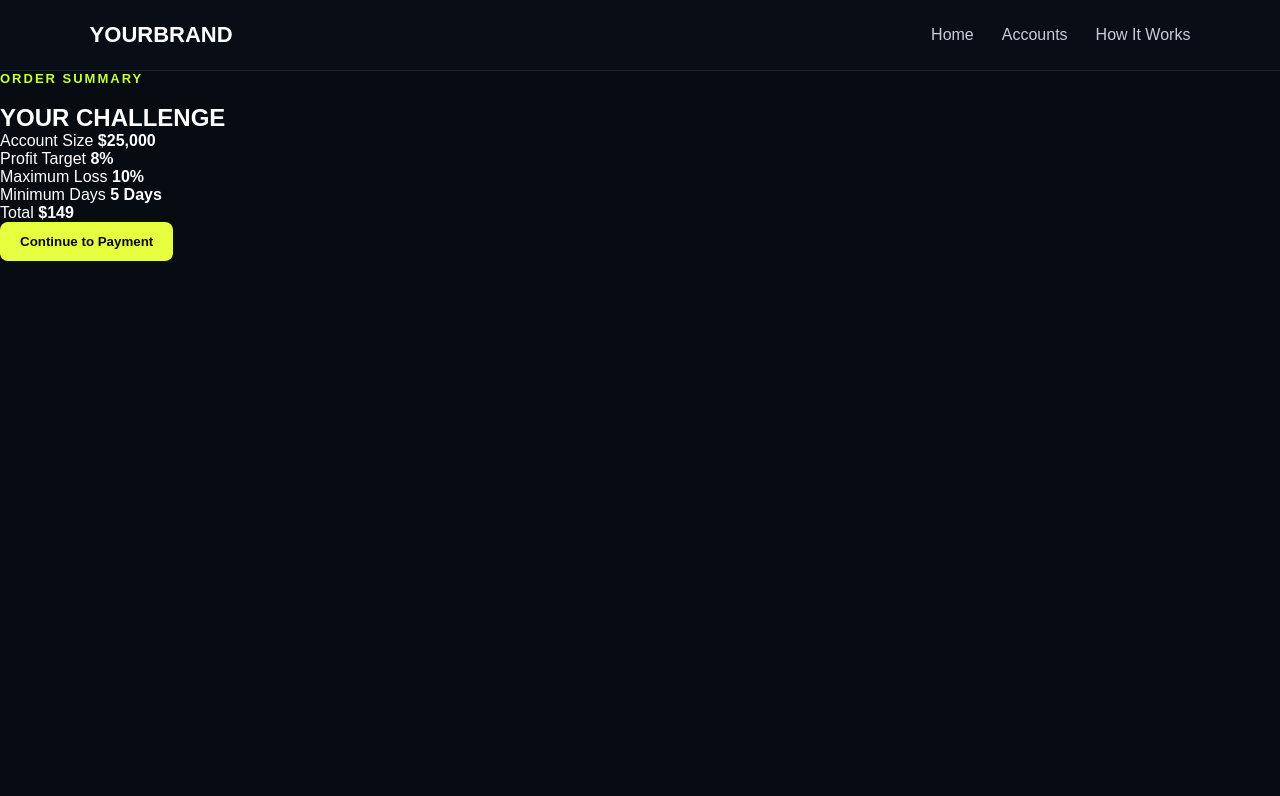
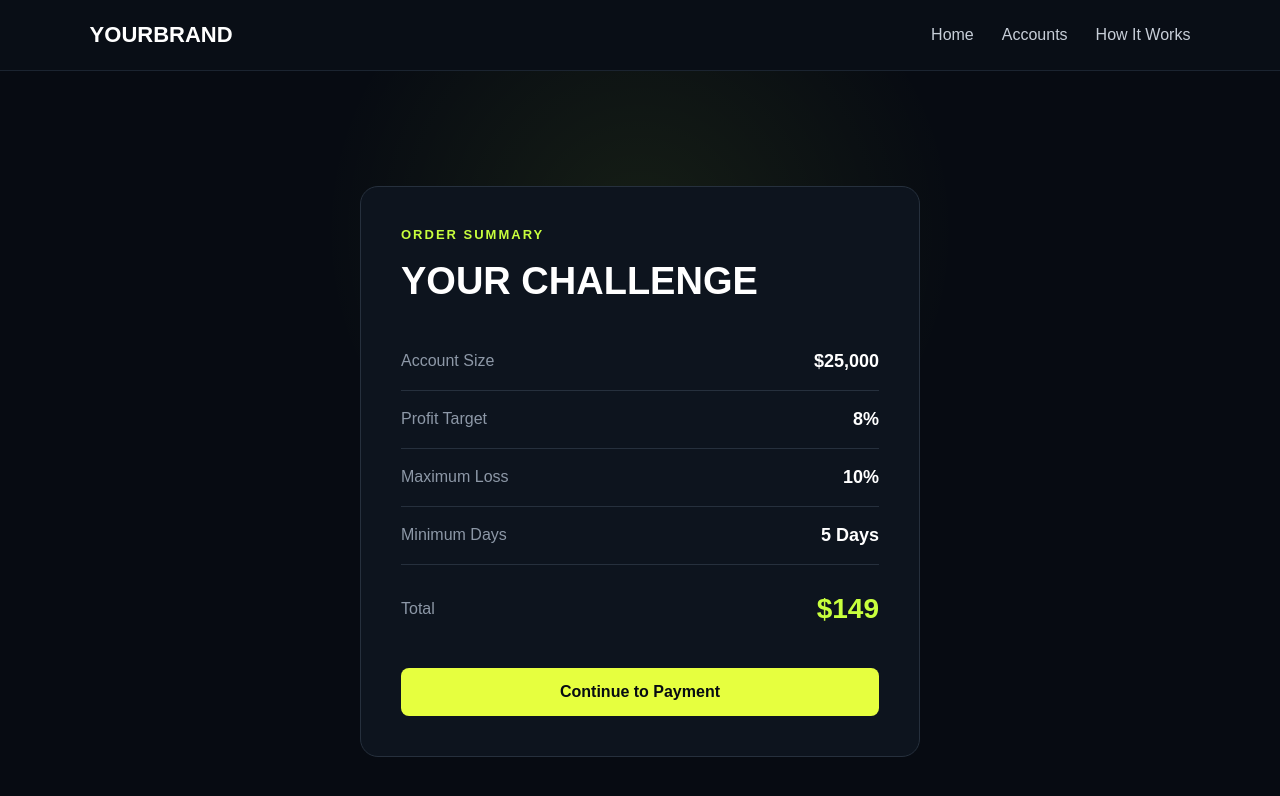
Before and after one commit to stunner749/funded-trading-website, a plain HTML site: page checkout.html in a window 1280 px wide. Drawn offline with Linux system fonts and the light colour scheme.

Commit message:
Update style.css

```diff
--- a/style.css
+++ b/style.css
@@ -287,4 +287,61 @@ nav a {
 .signup-card .primary-btn {
   margin-top: 18px;
   width: 100%;
+}.checkout-section {
+  min-height: 100vh;
+  display: flex;
+  justify-content: center;
+  align-items: center;
+  padding: 80px 20px;
+  background:
+    radial-gradient(circle at 50% 20%, rgba(194, 255, 61, 0.08), transparent 35%),
+    #070b12;
 }
+
+.checkout-card {
+  width: 100%;
+  max-width: 560px;
+  background: #0d141e;
+  border: 1px solid #26303d;
+  border-radius: 18px;
+  padding: 40px;
+}
+
+.checkout-card h1 {
+  font-size: 38px;
+  margin-bottom: 30px;
+}
+
+.checkout-row,
+.checkout-total {
+  display: flex;
+  justify-content: space-between;
+  align-items: center;
+  padding: 18px 0;
+  border-bottom: 1px solid #26303d;
+}
+
+.checkout-row span,
+.checkout-total span {
+  color: #8d98a7;
+}
+
+.checkout-row strong {
+  font-size: 18px;
+}
+
+.checkout-total {
+  margin-top: 10px;
+  border-bottom: none;
+}
+
+.checkout-total strong {
+  color: #c8ff3d;
+  font-size: 28px;
+}
+
+.checkout-card .primary-btn {
+  width: 100%;
+  margin-top: 25px;
+  padding: 15px;
+  font-size: 16px;
```
